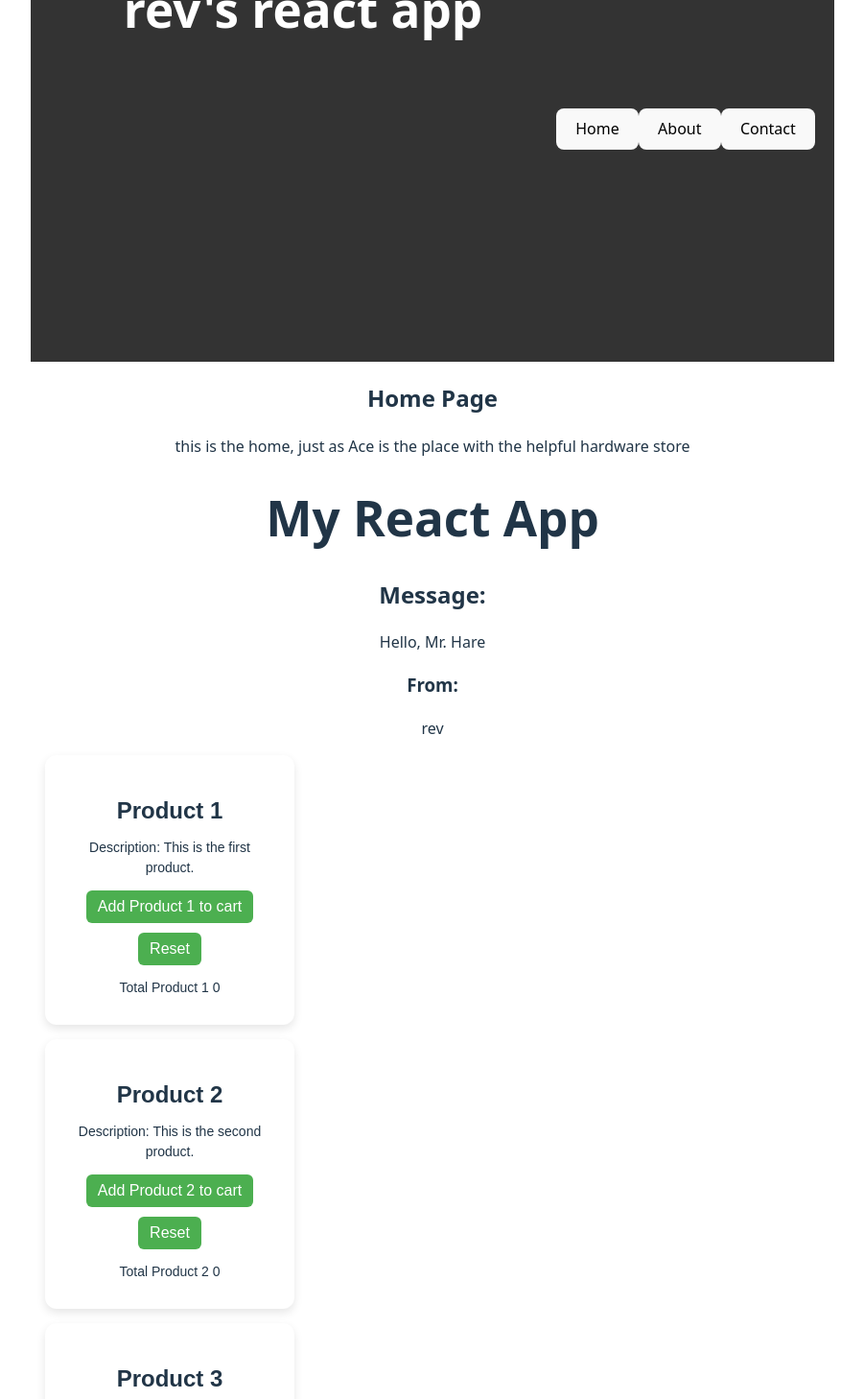
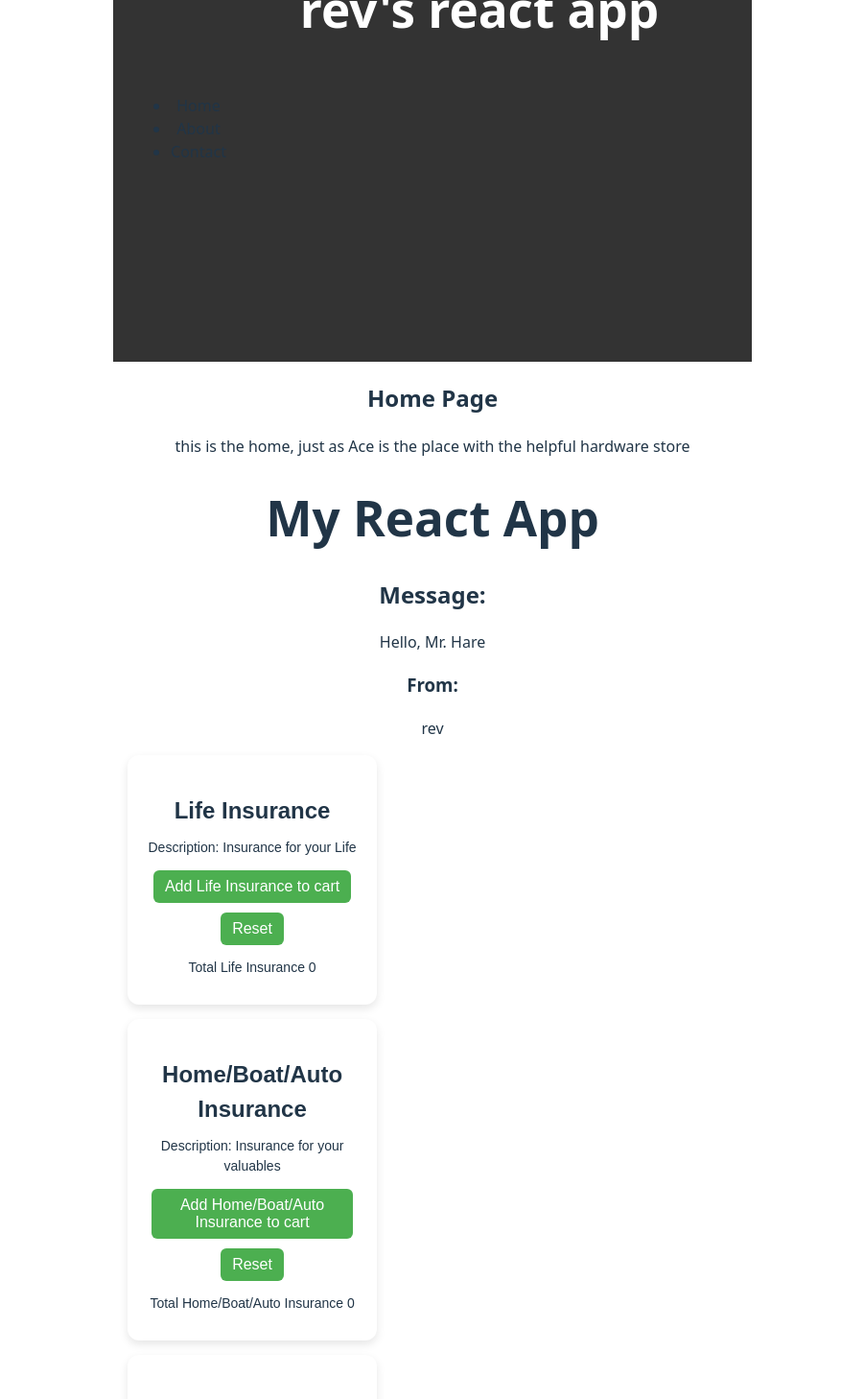
Before and after one commit to canyon-crest/react-app-victor-rrev, a React (Vite) app: page / in a window 1280 px wide. Shown: the part 140-1598 px from the top of the page at 96% size, without its empty margins (189-1090 px from the left). Built offline with nearby package versions, Linux system fonts and the light colour scheme.

Commit message:
trying new page swap method

```diff
--- a/src/App.jsx
+++ b/src/App.jsx
@@ -29,9 +29,9 @@ function App() {
             name="Mr. Hare"
           />
 
-          <Card name="Product 1" description="This is the first product." />
-          <Card name="Product 2" description="This is the second product." />
-          <Card name="Product 3" description="This is the third product." />
+          <Card name="Life Insurance" description="Insurance for your Life" />
+          <Card name="Home/Boat/Auto Insurance" description="Insurance for your valuables" />
+          <Card name="Geico" description="Geico" />
           <div className="card">
           <button onClick={() => setCount((count) => count + 1)}>
             count is {count}
--- a/src/Nav.jsx
+++ b/src/Nav.jsx
@@ -3,11 +3,20 @@ import './nav.css';
 function Nav({ setPage }) {
   return (
     <nav className="nav">
+
+    <ul>
+        <li onClick={() => setPage("home")}>Home</li>
+        <li onClick={() => setPage('about')}>About</li>
+        <li onClick={() => setPage("contact")}>Contact</li>
+
+    </ul>
+
+
       <h1 className="logo">rev's react app</h1>
 
-      <button onClick={() => setPage("home")}>Home</button>
+      {/*<button onClick={() => setPage("home")}>Home</button>
       <button onClick={() => setPage("about")}>About</button>
-      <button onClick={() => setPage("contact")}>Contact</button>
+      <button onClick={() => setPage("contact")}>Contact</button>*/}
 
       {/*<div className="nav-links">
         <a href="/home">Home</a>
```
